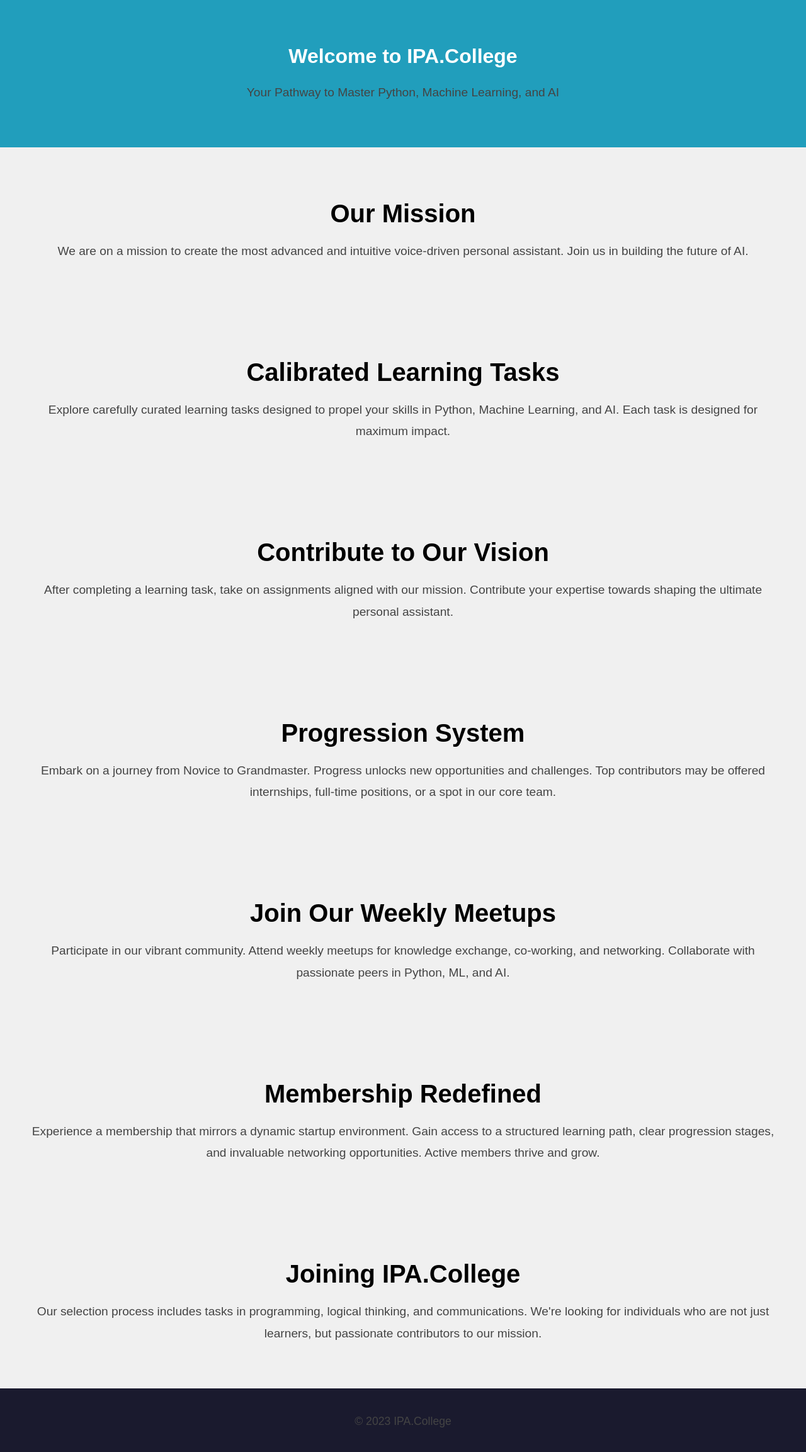
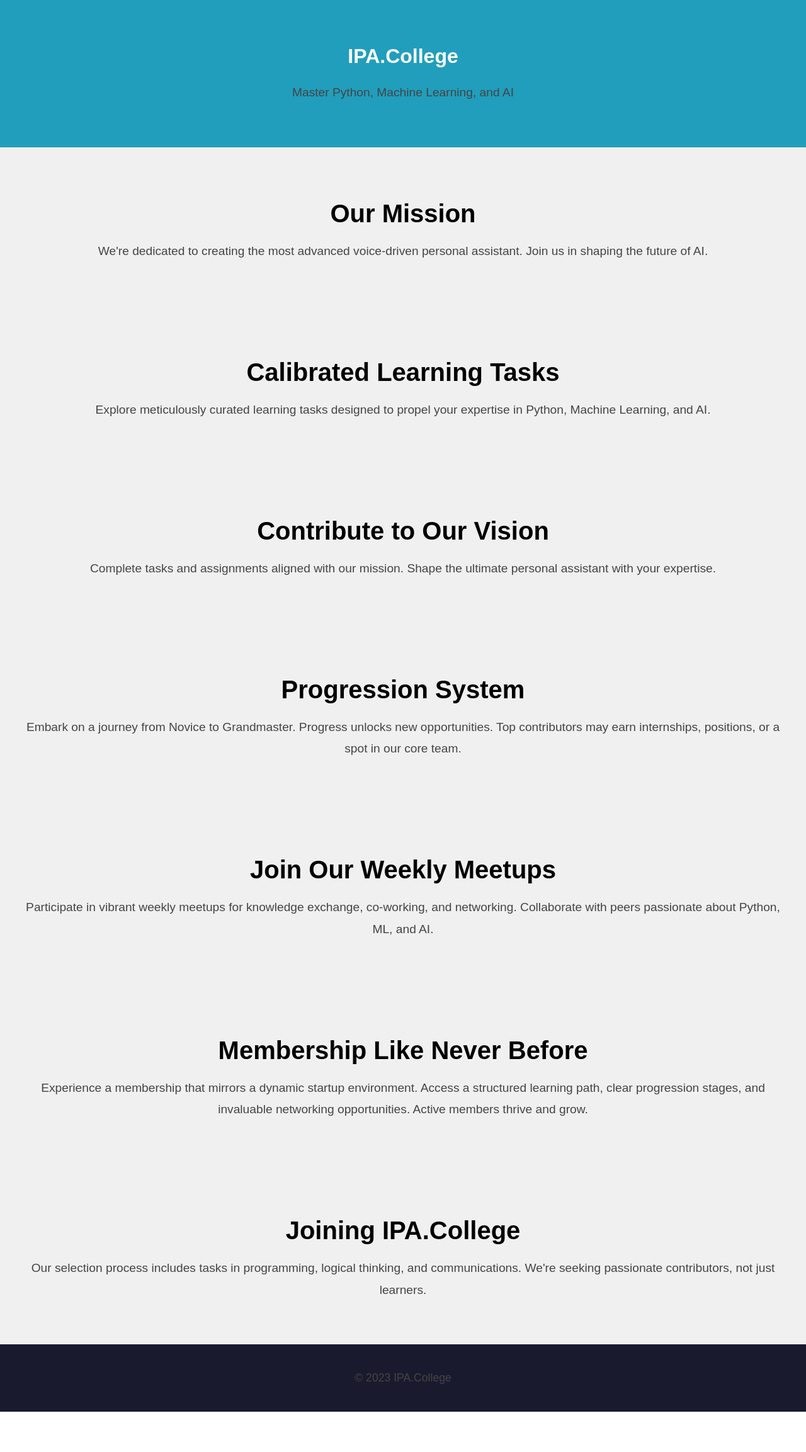
Before and after one commit to IntelligentPersonalAssistant/IntelligentPersonalAssistant.github.io, a plain HTML site: page index.html in a window 1280 px wide. Shown: the whole page at 63% size. After the commit the page ends 2242 px from the top, so only its background shows below. Drawn offline with Linux system fonts and the light colour scheme.

Commit message:
Update index.html

```diff
--- a/index.html
+++ b/index.html
@@ -9,63 +9,63 @@
 </head>
 
 <body>
-    <header>
+    <header class="header">
         <div class="header-container">
-            <h1>Welcome to IPA.College</h1>
-            <p>Your Pathway to Master Python, Machine Learning, and AI</p>
+            <h1 class="header-title">IPA.College</h1>
+            <p class="header-subtitle">Master Python, Machine Learning, and AI</p>
         </div>
     </header>
 
-    <section class="mission">
+    <section class="section mission">
         <div class="section-container">
-            <h2>Our Mission</h2>
-            <p>We are on a mission to create the most advanced and intuitive voice-driven personal assistant. Join us in building the future of AI.</p>
+            <h2 class="section-title">Our Mission</h2>
+            <p class="section-content">We're dedicated to creating the most advanced voice-driven personal assistant. Join us in shaping the future of AI.</p>
         </div>
     </section>
 
-    <section class="learning-benefits">
+    <section class="section learning-benefits">
         <div class="section-container">
-            <h2>Calibrated Learning Tasks</h2>
-            <p>Explore carefully curated learning tasks designed to propel your skills in Python, Machine Learning, and AI. Each task is designed for maximum impact.</p>
+            <h2 class="section-title">Calibrated Learning Tasks</h2>
+            <p class="section-content">Explore meticulously curated learning tasks designed to propel your expertise in Python, Machine Learning, and AI.</p>
         </div>
     </section>
 
-    <section class="contribution">
+    <section class="section contribution">
         <div class="section-container">
-            <h2>Contribute to Our Vision</h2>
-            <p>After completing a learning task, take on assignments aligned with our mission. Contribute your expertise towards shaping the ultimate personal assistant.</p>
+            <h2 class="section-title">Contribute to Our Vision</h2>
+            <p class="section-content">Complete tasks and assignments aligned with our mission. Shape the ultimate personal assistant with your expertise.</p>
         </div>
     </section>
 
-    <section class="progression-system">
+    <section class="section progression-system">
         <div class="section-container">
-            <h2>Progression System</h2>
-            <p>Embark on a journey from Novice to Grandmaster. Progress unlocks new opportunities and challenges. Top contributors may be offered internships, full-time positions, or a spot in our core team.</p>
+            <h2 class="section-title">Progression System</h2>
+            <p class="section-content">Embark on a journey from Novice to Grandmaster. Progress unlocks new opportunities. Top contributors may earn internships, positions, or a spot in our core team.</p>
         </div>
     </section>
 
-    <section class="community">
+    <section class="section community">
         <div class="section-container">
-            <h2>Join Our Weekly Meetups</h2>
-            <p>Participate in our vibrant community. Attend weekly meetups for knowledge exchange, co-working, and networking. Collaborate with passionate peers in Python, ML, and AI.</p>
+            <h2 class="section-title">Join Our Weekly Meetups</h2>
+            <p class="section-content">Participate in vibrant weekly meetups for knowledge exchange, co-working, and networking. Collaborate with peers passionate about Python, ML, and AI.</p>
         </div>
     </section>
 
-    <section class="membership">
+    <section class="section membership">
         <div class="section-container">
-            <h2>Membership Redefined</h2>
-            <p>Experience a membership that mirrors a dynamic startup environment. Gain access to a structured learning path, clear progression stages, and invaluable networking opportunities. Active members thrive and grow.</p>
+            <h2 class="section-title">Membership Like Never Before</h2>
+            <p class="section-content">Experience a membership that mirrors a dynamic startup environment. Access a structured learning path, clear progression stages, and invaluable networking opportunities. Active members thrive and grow.</p>
         </div>
     </section>
 
-    <section class="selection-process">
+    <section class="section selection-process">
         <div class="section-container">
-            <h2>Joining IPA.College</h2>
-            <p>Our selection process includes tasks in programming, logical thinking, and communications. We're looking for individuals who are not just learners, but passionate contributors to our mission.</p>
+            <h2 class="section-title">Joining IPA.College</h2>
+            <p class="section-content">Our selection process includes tasks in programming, logical thinking, and communications. We're seeking passionate contributors, not just learners.</p>
         </div>
     </section>
 
-    <footer>
+    <footer class="footer">
         <div class="footer-container">
             <p>&copy; 2023 IPA.College</p>
         </div>
```
